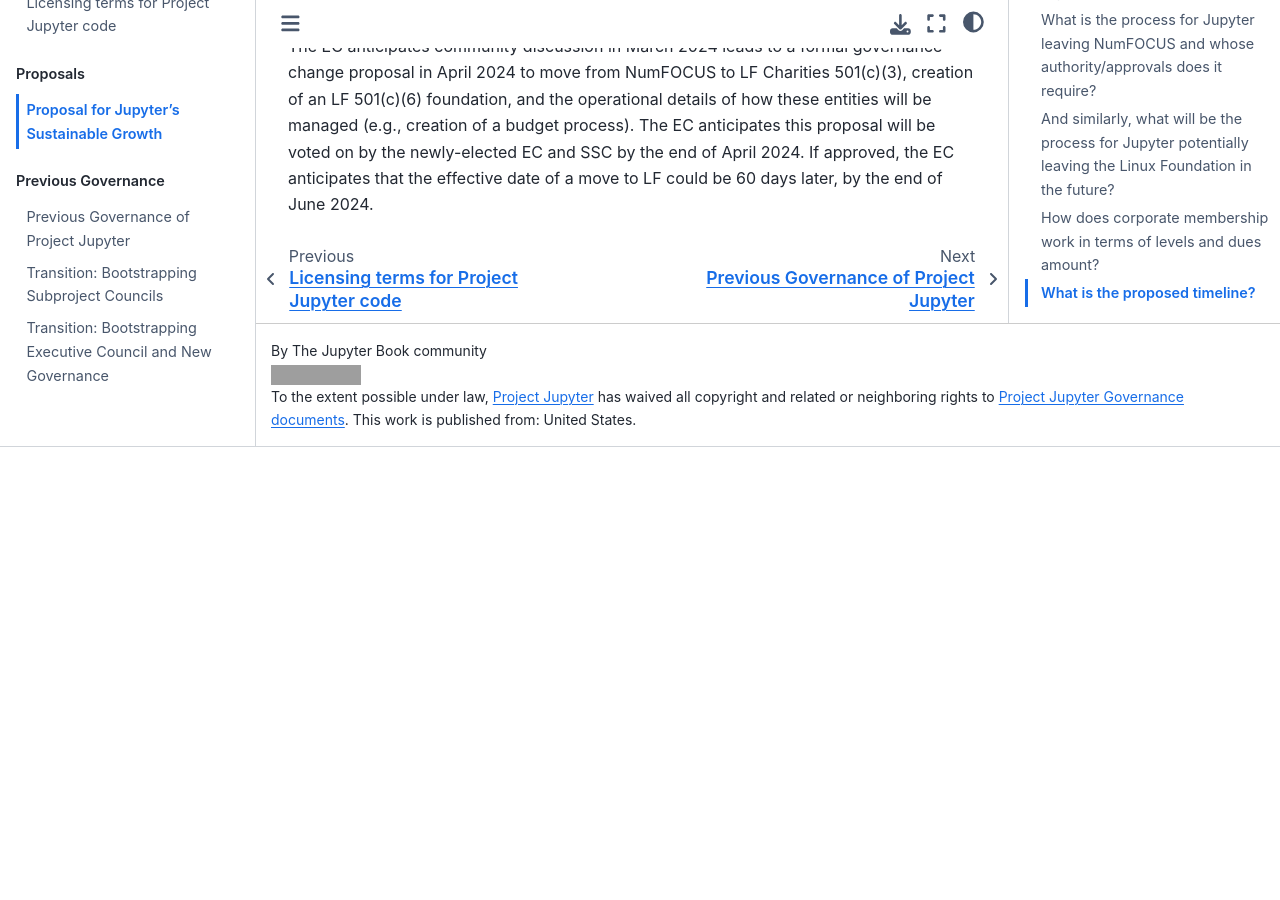
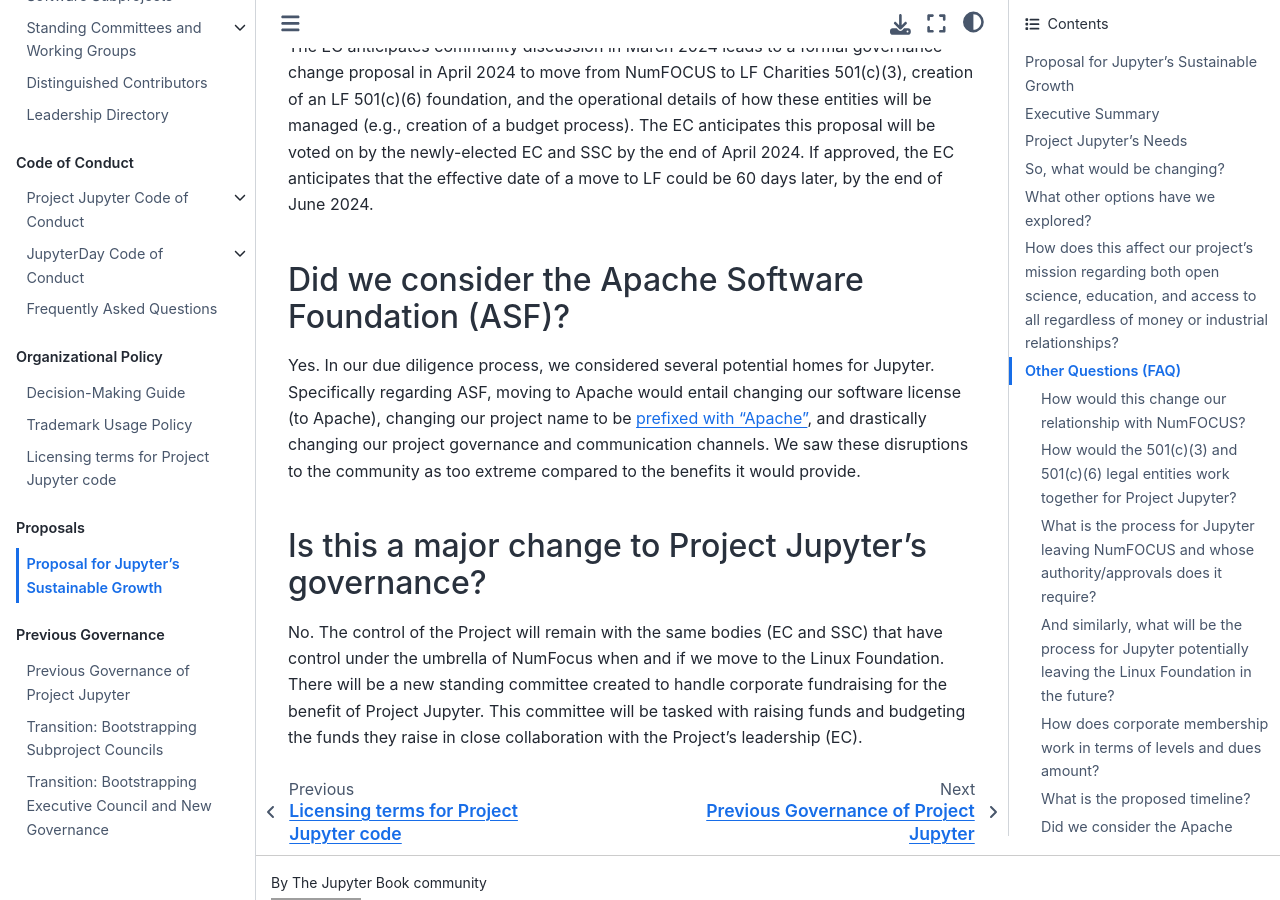
Before and after one commit to jupyter/governance, a Jupyter Book: the page built from linux-proposal.md, in a window 1280 px wide and 900 px high, scrolled down 6168 px. Built offline with Jupyter Book 1.0.4 settings and Sphinx 7.4.7 and the Sphinx Book theme 1.1.4, drawn with Linux system fonts in a browser that asks for light colours; pages that are not in the unit, such as notebooks, are missing from menus; before the commit the page ends 6615 px from its top, so only the background shows below that; grey boxes are pictures that could not be loaded.

Commit message:
Add two new FAQ answers

```diff
--- a/linux-proposal.md
+++ b/linux-proposal.md
@@ -252,3 +252,21 @@
 voted on by the newly-elected EC and SSC by the end of April 2024. If
 approved, the EC anticipates that the effective date of a move to LF
 could be 60 days later, by the end of June 2024.
+
+## Did we consider the Apache Software Foundation (ASF)?
+
+Yes. In our due diligence process, we considered several potential homes for
+Jupyter. Specifically regarding ASF, moving to Apache would entail changing our
+software license (to Apache), changing our project name to be [prefixed with
+"Apache"](https://projects.apache.org/projects.html), and drastically changing
+our project governance and communication channels. We saw these disruptions to
+the community as too extreme compared to the benefits it would provide.
+
+## Is this a major change to Project Jupyter’s governance?
+
+No. The control of the Project will remain with the same bodies (EC and SSC)
+that have control under the umbrella of NumFocus when and if we move to the
+Linux Foundation. There will be a new standing committee created to handle
+corporate fundraising for the benefit of Project Jupyter. This committee will be
+tasked with raising funds and budgeting the funds they raise in close
+collaboration with the Project’s leadership (EC).
```
